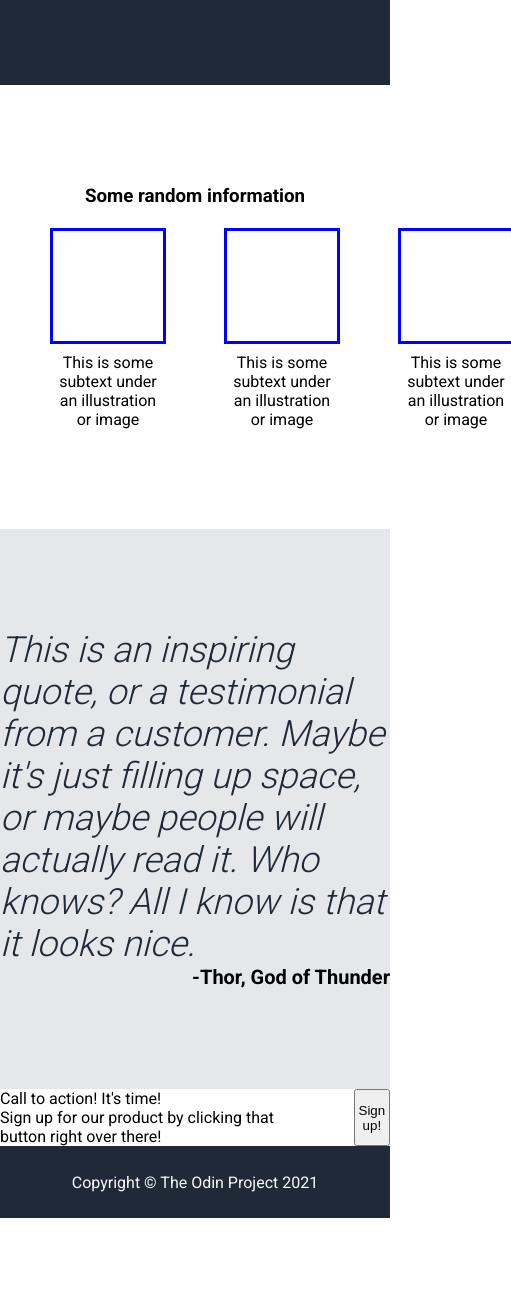
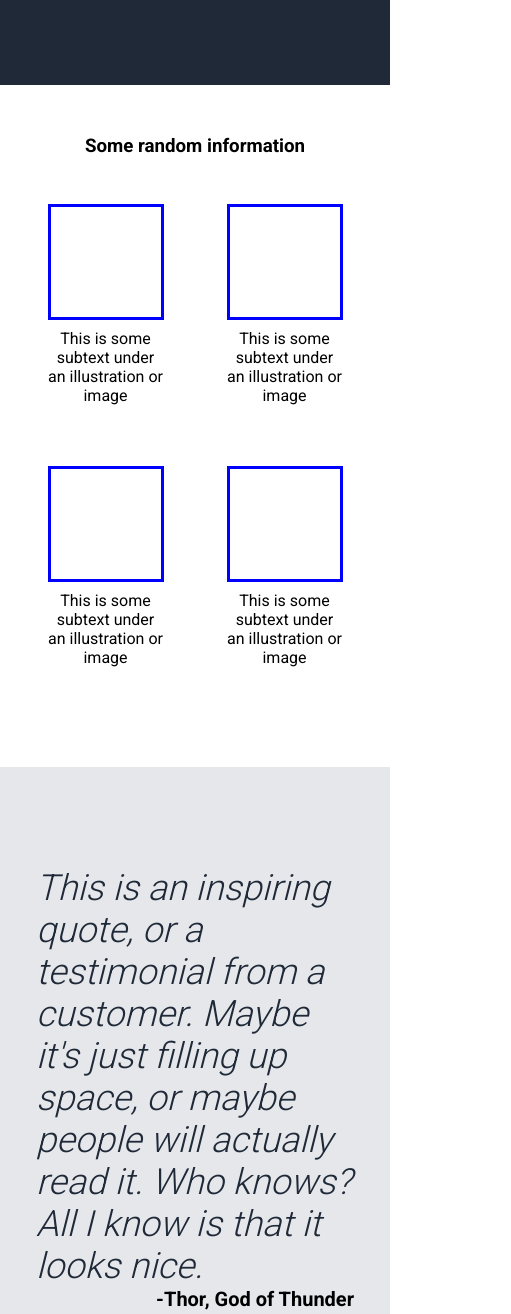
Before and after one commit to raymondyangdev/landing-page, a plain HTML site: page index.html in a window 390 px wide. Shown: the part 540-1854 px from the top of the page, 511 px wide, since content can reach past the window. Before the commit the page ends 1758 px from the top, so only its background shows below. Drawn offline with Linux system fonts and the light colour scheme.

Commit message:
Add padding to wrappers for responsive resizing

```diff
--- a/style.css
+++ b/style.css
@@ -40,6 +40,7 @@ header {
     justify-content: space-between;
     align-items: center;
     flex: 1;
+    padding: 0 36px;
 }
 
 .header #logo {
@@ -59,6 +60,7 @@ footer {
 .wrapper {
     max-width: 1200px;
     margin: 0 auto;
+    padding: 0 36px;
 }
 
 #hero {
@@ -69,6 +71,7 @@ footer {
 #hero .wrapper {
     display: flex;
     justify-content: space-between;
+    gap: 36px;
 }
 
 .hero-text {
@@ -99,16 +102,17 @@ footer {
     display: flex;
     flex-direction: column;
     align-items: center;
-    padding: 100px 0 100px 0;
+    padding: 50px 0 100px 0;
 }
 
 #info h3 {
-    padding-bottom: 24px;
+    padding-bottom: 50px;
 }
 
 .flex-container {
     display: flex;
     justify-content: center;
+    flex-wrap: wrap;
     gap: 64px;
 }
 
@@ -133,14 +137,13 @@ footer {
 #quote {
     background-color: #e5e7eb;
     padding: 100px 0 100px 0;
+    display: flex;
 }
 
 #quote .wrapper {
     display: flex;
     flex-direction: column;
-    align-items: center;
-    justify-content: center;
-    max-width: 800px;
+    max-width: 872px;
 }
 
 #quote .wrapper p {
@@ -148,7 +151,7 @@ footer {
     color: #1F2937;
     font-weight: lighter;
     font-style: italic;
-    max-width: 800px;
+    max-width: 872px;
 }
 
 #quote .author {
```
Also changed, not shown: index.html (+1 -1 lines).
